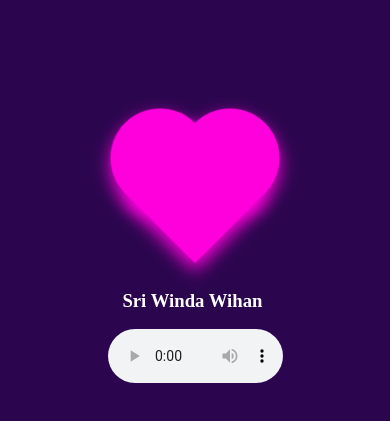
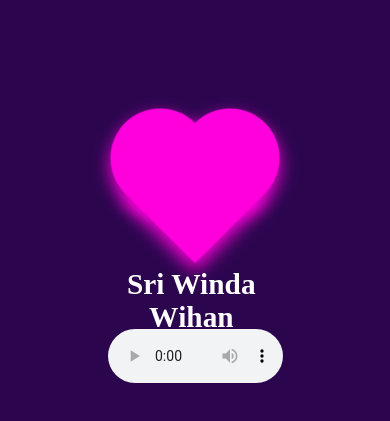
Before and after one commit to Indraajii/indraajii.github.io, a plain HTML site: page index.html in a window 390 px wide. Shown: the part 229-650 px from the top of the page. Drawn offline with nearby package versions, Linux system fonts and the light colour scheme.

Commit message:
Update index.html

```diff
--- a/index.html
+++ b/index.html
@@ -47,7 +47,7 @@
         color: white;
         justify-content: center;
       }
-      h3 {
+      h2 {
         display: flex;
         position: absolute;
         width: 200px;
@@ -118,10 +118,15 @@
         display: flex;
         position: absolute;
       }
+      @media only screen and (max-width: 600px) {
+        h2 {
+            font-size: 22pt;
+        }
+      }
     </style>
   </head>
   <body>
-    <h3 id="love"></h3>
+    <h2 id="love"></h2>
     <div class="container">
       <div class="lope" onclick="playAudio()"></div>
     </div>
```
